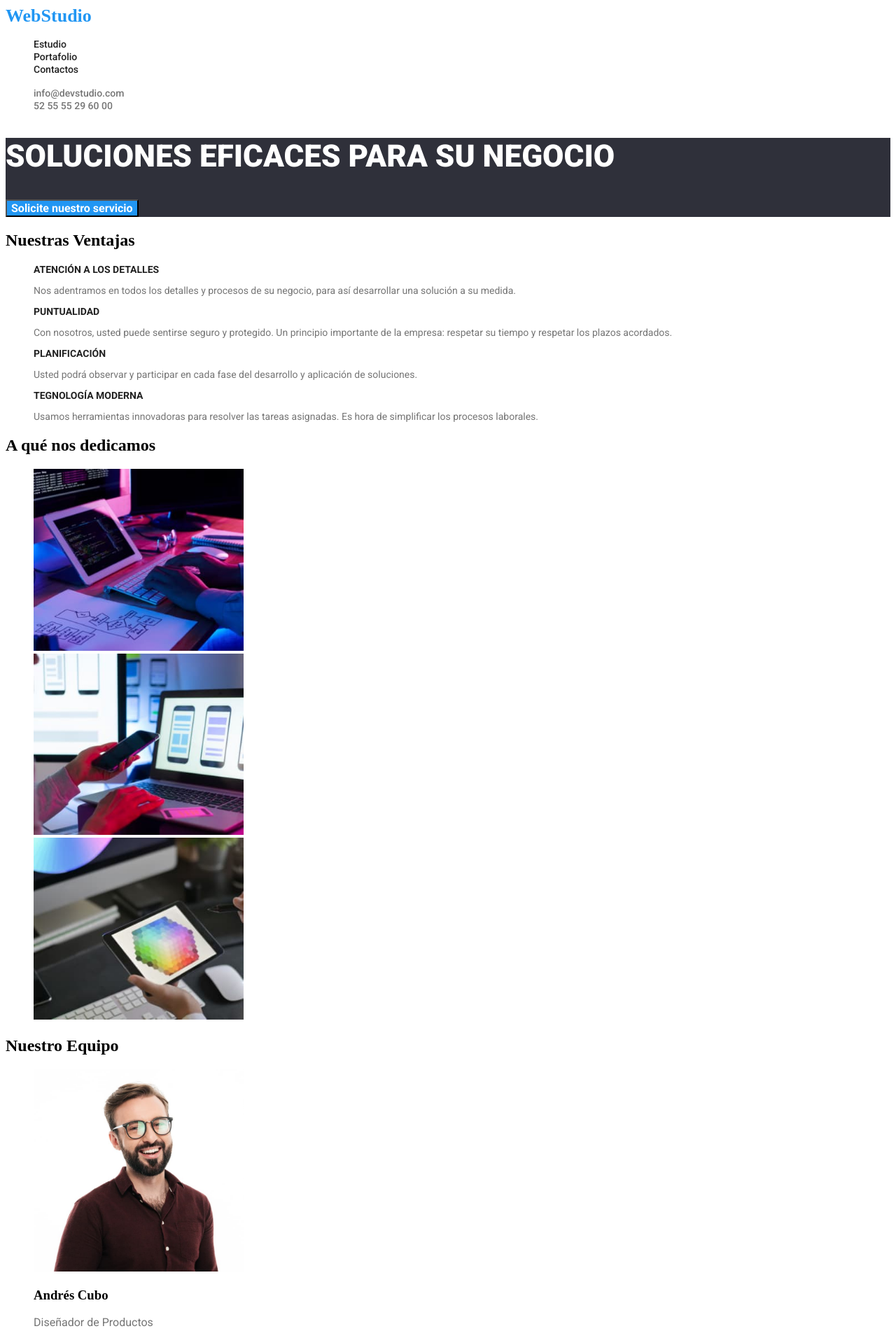
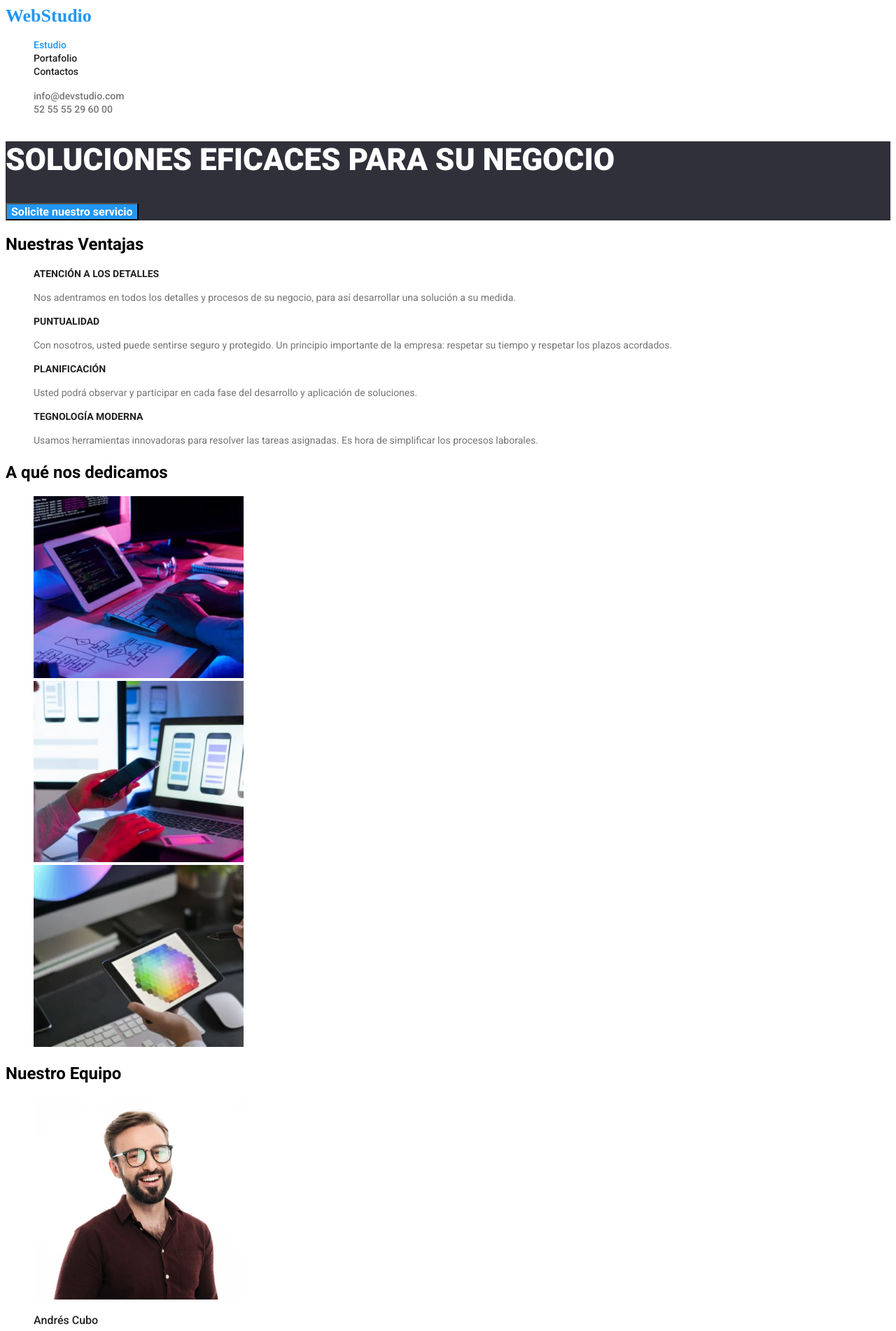
Before and after one commit to andres04221990/goit-markup-hw-02, a plain HTML site: page index.html in a window 1280 px wide. Shown: the top 1902 px of the page at 70% size. Drawn offline with Linux system fonts and the light colour scheme.

Commit message:
tarea 22corregida

```diff
--- a/css/styles.css
+++ b/css/styles.css
@@ -3,9 +3,12 @@
   box-sizing: border-box;
 }
 body {
-  font-family: 'Roboto', 'Arial' sans-serif !important;
+  font-family: 'Roboto', sans-serif;
 }
-ul {
+h2 {
+  font-family: 'Roboto';
+}
+.link {
   list-style-type: none;
 }
 
@@ -17,7 +20,6 @@ header .header-nav .logo {
   text-decoration: none;
 }
 header .nav-info .info-item .info {
-  font-family: 'Roboto';
   font-style: normal;
   font-weight: 500;
   font-size: 14px;
@@ -30,6 +32,7 @@ header .nav-info .info-item .info.info:hover {
 header .header-nav .nav-item .nav-link:hover {
   color: #2196f3;
 }
+
 main .section-title .section-button:hover {
   cursor: pointer;
 }
@@ -40,6 +43,10 @@ header .header-nav .nav-item .nav-link {
   color: #212121;
   text-decoration: none;
 }
+header .header-nav .nav-item .current {
+  color: #2196f3;
+}
+
 main .section-title {
   background-color: #2f303a;
 }
@@ -72,9 +79,10 @@ section .advantage-item .advantage-paragraph {
   font-family: 'Roboto';
   font-size: 14px;
   color: #757575;
+  line-height: 24px;
 }
 
-section .perfil-item .name.user {
+section .perfil-item .name-user {
   font-family: 'Roboto';
   font-style: normal;
   font-weight: 500;
@@ -86,6 +94,7 @@ section .profession {
   font-family: 'Roboto';
   font-size: 16px;
   color: #757575;
+  line-height: 19px;
 }
 footer {
   background-color: #2f303a;
@@ -121,6 +130,7 @@ footer .logo {
 main .filter-btn .btn-item:hover {
   cursor: pointer;
 }
+
 section .imgproyec-item .proyec-paragraph {
   font-family: 'Roboto';
   font-style: normal;
--- a/index.html
+++ b/index.html
@@ -18,9 +18,9 @@
     <header>
       <nav class="header-nav">
         <a class="logo" href="#">WebStudio</a>
-        <ul class="nav-menu">
+        <ul class="nav-menu link">
           <li class="nav-item">
-            <a href="./index.html" class="nav-link">Estudio</a>
+            <a href="./index.html" class="nav-link current">Estudio</a>
           </li>
           <li class="nav-item">
             <a href="./portfolio.html" class="nav-link">Portafolio</a>
@@ -30,7 +30,7 @@
           </li>
         </ul>
       </nav>
-      <ul class="nav-info">
+      <ul class="nav-info link">
         <li class="info-item">
           <a class="info" href="mailto:info@devstudio.com"
             >info@devstudio.com</a
@@ -50,7 +50,7 @@
       </section>
       <section class="section-advantage">
         <h2>Nuestras Ventajas</h2>
-        <ul>
+        <ul class="link">
           <li class="advantage-item">
             <h3 class="advantage-title">ATENCIÓN A LOS DETALLES</h3>
             <p class="advantage-paragraph">
@@ -84,7 +84,7 @@
       </section>
       <section>
         <h2>A qué nos dedicamos</h2>
-        <ul>
+        <ul class="link">
           <li>
             <img
               src="./images/imgbox1.jpg"
@@ -110,7 +110,7 @@
       </section>
       <section>
         <h2>Nuestro Equipo</h2>
-        <ul>
+        <ul class="link">
           <li class="perfil-item">
             <img src="./images/imgperson1.jpg" alt="person1" width="300" />
             <h3 class="name-user">Andrés Cubo</h3>
@@ -138,7 +138,7 @@
       <a class="logo" href="#">WebStudio</a>
 
       <address>
-        <ul>
+        <ul class="link">
           <li class="location">
             <a>Calz. Ticomán 500, Ciudad de México, CDMX, México</a>
           </li>
```
Also changed, not shown: portfolio.html (+7 -9 lines).
